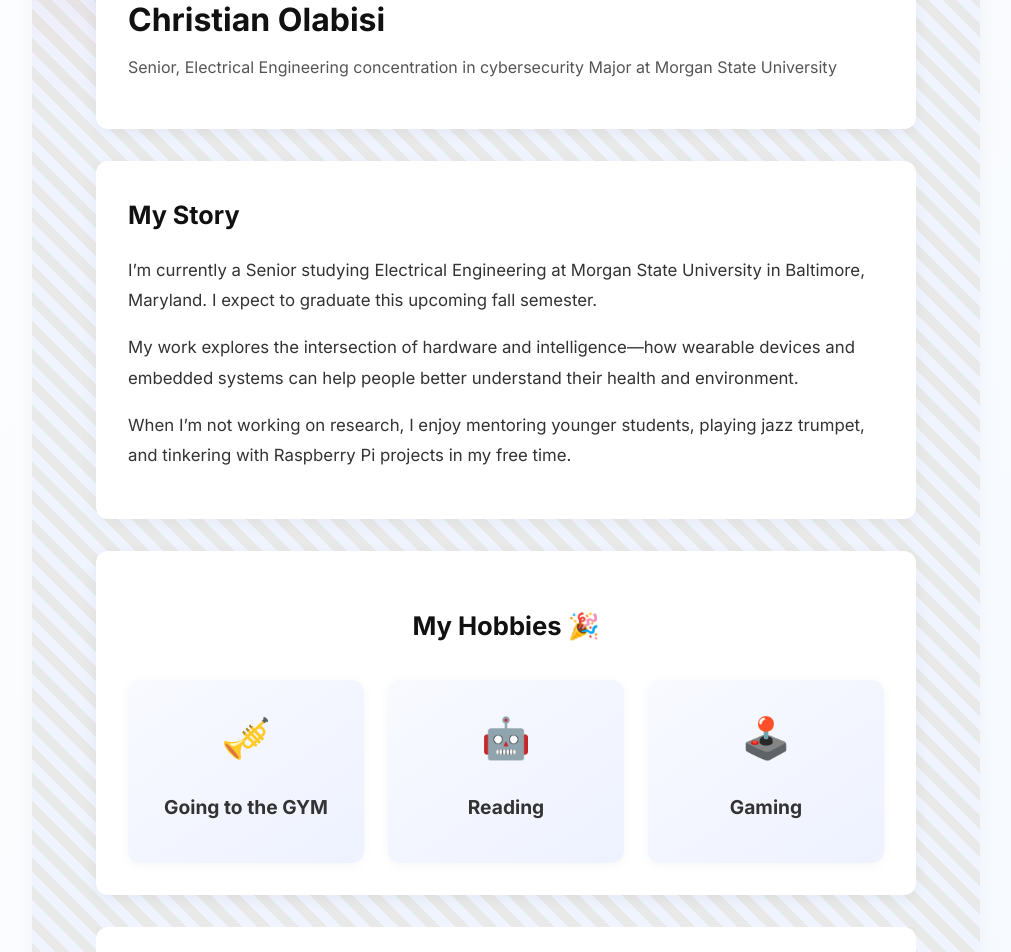
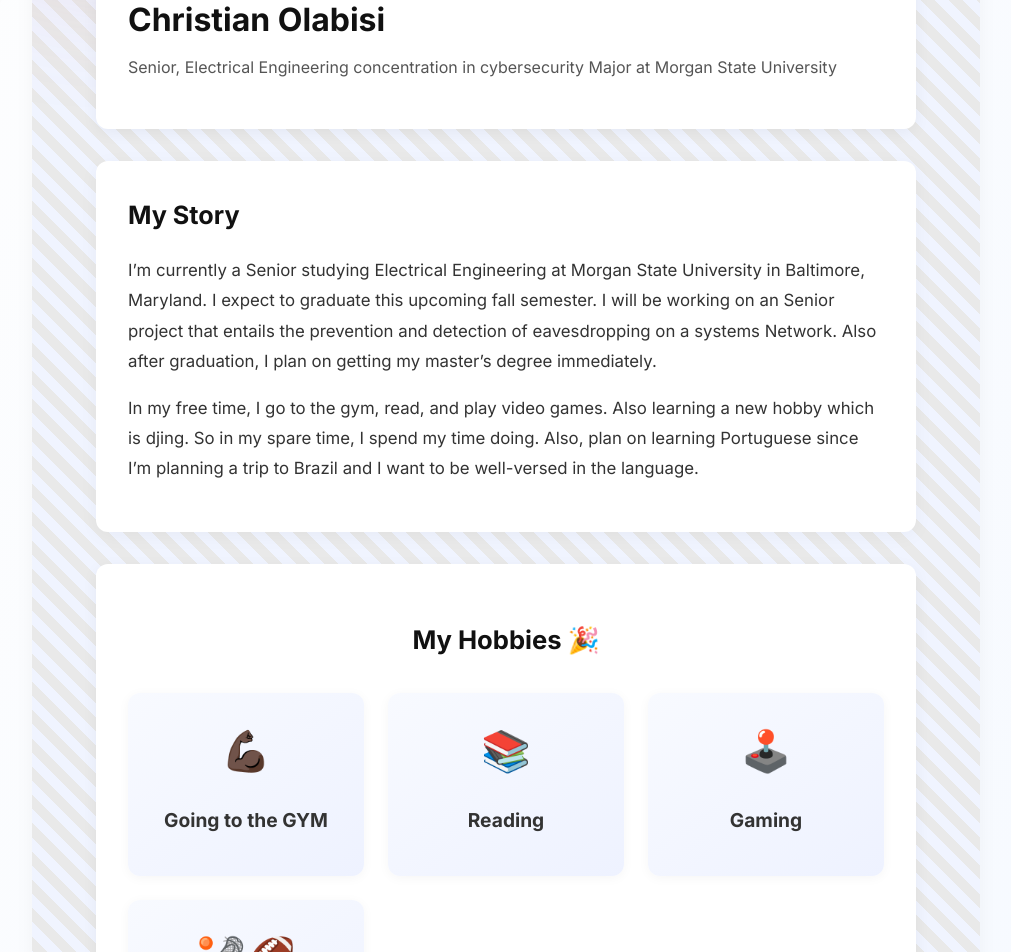
Before and after one commit to Chola3-pixel/Chola3-pixel.github.io, a Jekyll site: the page built from pages/about-me.md, in a window 1280 px wide and 1400 px high, scrolled down 327 px. Shown: the top 952 px of the window, without its empty margins (260-1271 px from the left). Built offline with Jekyll 4.4.1, drawn with Linux system fonts in a browser that asks for light colours.

Commit message:
Update about-me.md

```diff
--- a/pages/about-me.md
+++ b/pages/about-me.md
@@ -9,22 +9,23 @@ about:
   image: /assets/images/me.jpg
   LinkedIn: https://www.linkedin.com/in/taquavian-johnson/
   bio: |
-    I’m currently a Senior studying Electrical Engineering at Morgan State University in Baltimore, Maryland. I expect to graduate this upcoming fall semester.
+    I’m currently a Senior studying Electrical Engineering at Morgan State University in Baltimore, Maryland. I expect to graduate this upcoming fall semester. I will be working on an Senior project that entails the prevention and detection of eavesdropping on a systems Network. Also after graduation, I plan on getting my master's degree immediately.
 
-    My work explores the intersection of hardware and intelligence—how wearable devices and embedded systems can help people better understand their health and environment.
-
-    When I’m not working on research, I enjoy mentoring younger students, playing jazz trumpet, and tinkering with Raspberry Pi projects in my free time.
+    In my free time, I go to the gym, read, and play video games. Also learning a new hobby which is djing. So in my spare time, I spend my time doing. Also, plan on learning Portuguese since I'm planning a trip to Brazil and I want to be well-versed in the language.
 
   hobbies:
-    - icon: 🎺
+    - icon: 💪🏿
       title: Going to the GYM
-      Description: I’ve been playing trumpet since middle school and love improvising to Coltrane and Miles Davis tracks.
-    - icon: 🤖
+      Description: I love going to the gym and pushing my body to its limit
+    - icon: 📚
       title: Reading
-      Description: I enjoy building mini smart devices, like home sensors and wearables, using Raspberry Pi.
+      Description: Ever since I was a kid I've had a passion for reading. I read whenever I feel like I've had too much screen time.
     - icon: 🕹️
       title:  Gaming
-      Description: I love modding old consoles and diving into pixel art games on emulators.
+      Description: I love video playing video games currently playing EA FC 25 and Red Dead Redemption 2
+    - icon: 🥍🏈
+      title:  Sports
+      Description: I also enjoy playing lacrosse and football. Currently play lacrosse for Morgan States Club team.
 
 
 
```
